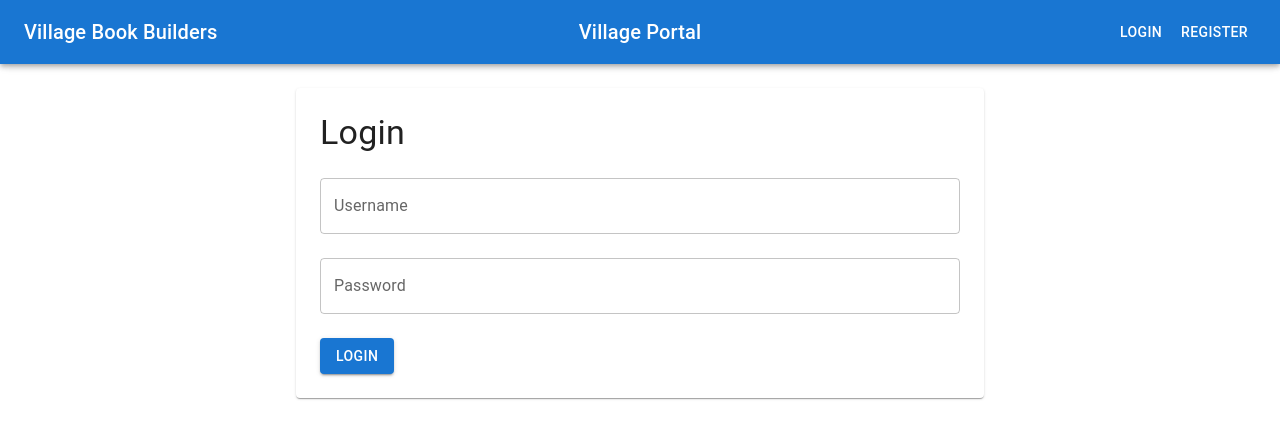
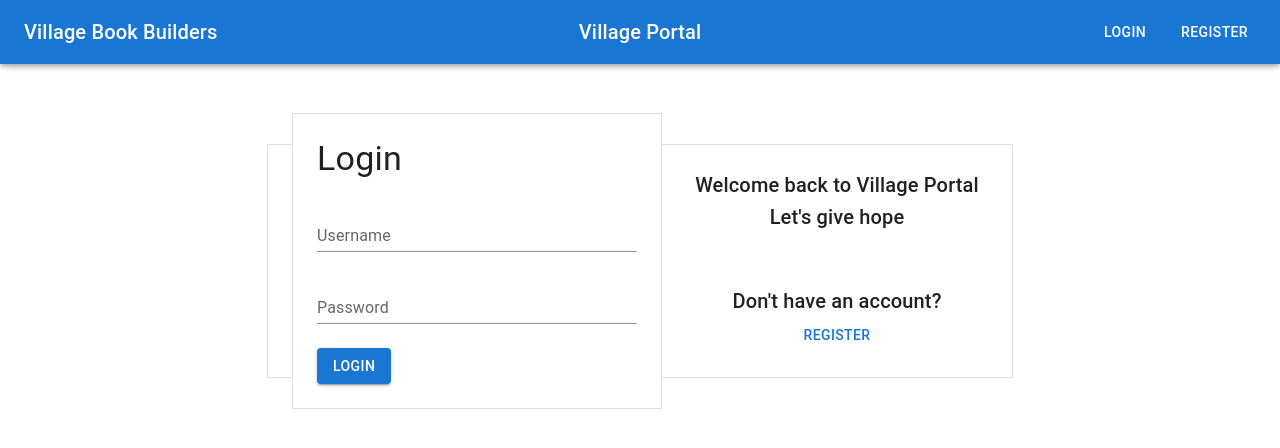
Before and after one commit to aleemkirk/VBB-Frontend, a React (Create React App) app: page /login in a window 1280 px wide. Shown: the top 448 px of the page. Built offline with nearby package versions, Linux system fonts and the light colour scheme.

Commit message:
feat: new login page

```diff
--- a/src/components/Header.tsx
+++ b/src/components/Header.tsx
@@ -29,7 +29,7 @@ const Header = () => {
           Village Portal
         </Typography>
         <Box display="flex" justifyContent="flex-end" sx={flexContainerStyles}>
-          <Button color="inherit" component={Link} to="/login">
+          <Button color="inherit" component={Link} to="/login" sx={{ mr: 2 }}>
             Login
           </Button>
           <Button color="inherit" component={Link} to="/register">
--- a/src/components/Login.tsx
+++ b/src/components/Login.tsx
@@ -12,16 +12,33 @@ const Login = () => {
         navigate('/');
       }}
     >
-      <Paper sx={{ p: 3, mt: 3, maxWidth: '640px', mx: 'auto' }}>
+      <Paper
+        sx={{ pl: 3, mt: 10, maxWidth: '720px', mx: 'auto', display: 'flex' }}
+        elevation={0}
+        variant="outlined"
+        square
+      >
+        <Paper
+          sx={{ p: 3, my: -4, maxWidth: '320px' }}
+          elevation={0}
+          variant="outlined"
+          square
+        >
           <Grid container spacing={3}>
             <Grid item xs={12}>
               <Typography variant="h4">Login</Typography>
             </Grid>
             <Grid item xs={12}>
-            <TextField fullWidth label="Username" name="username" />
+              <TextField
+                fullWidth
+                variant="standard"
+                label="Username"
+                name="username"
+              />
             </Grid>
             <Grid item xs={12}>
               <TextField
+                variant="standard"
                 type="password"
                 fullWidth
                 label="Password"
@@ -35,6 +52,29 @@ const Login = () => {
             </Grid>
           </Grid>
         </Paper>
+        <Paper
+          sx={{
+            p: 3,
+            flexGrow: 1,
+            textAlign: 'center',
+            display: 'flex',
+            flexDirection: 'column',
+            justifyContent: 'space-between',
+          }}
+          elevation={0}
+        >
+          <div>
+            <Typography variant="h6">Welcome back to Village Portal</Typography>
+            <Typography variant="h6">Let's give hope</Typography>
+          </div>
+          <div>
+            <Typography mt={3} variant="h6" alignSelf="flex-end">
+              Don't have an account?
+            </Typography>
+            <Button>Register</Button>
+          </div>
+        </Paper>
+      </Paper>
     </form>
   );
 };
```
Lines whose indentation alone changed are shown as unchanged.
